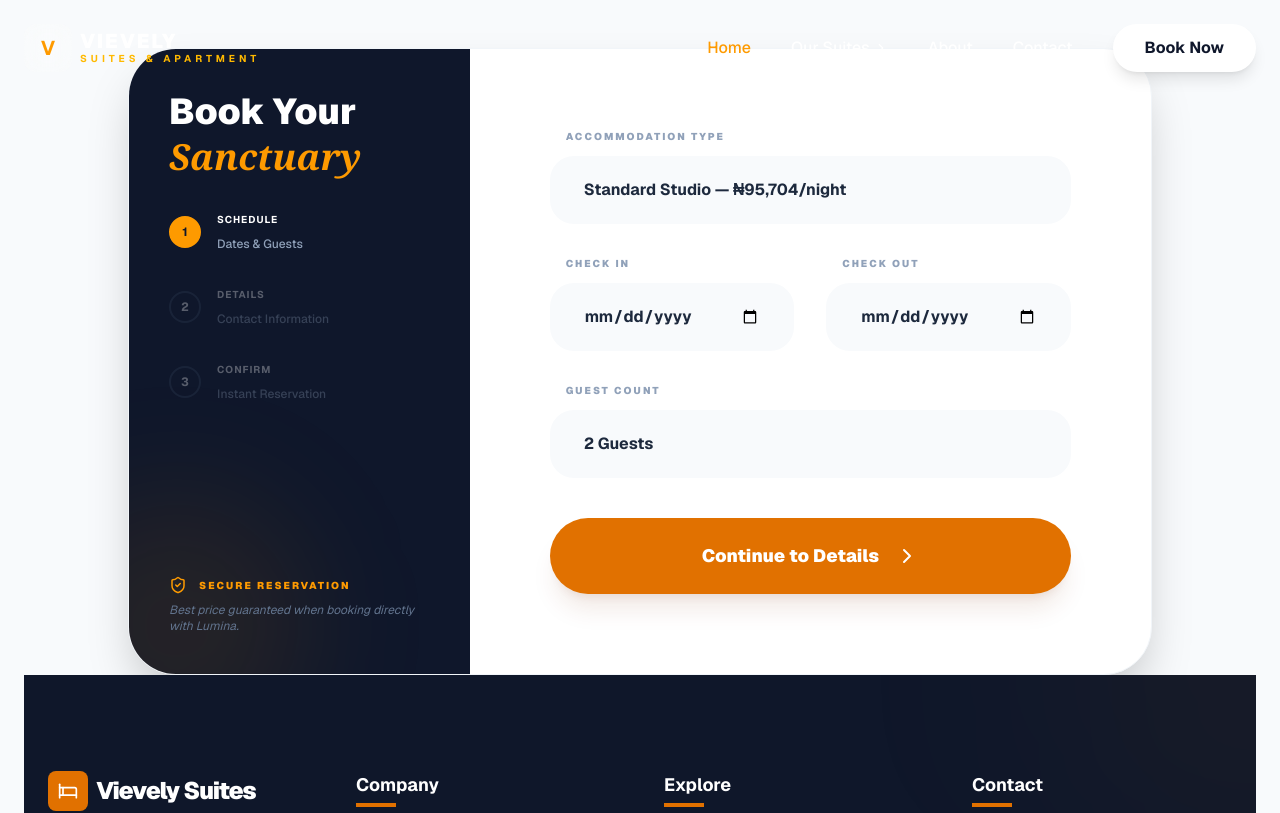
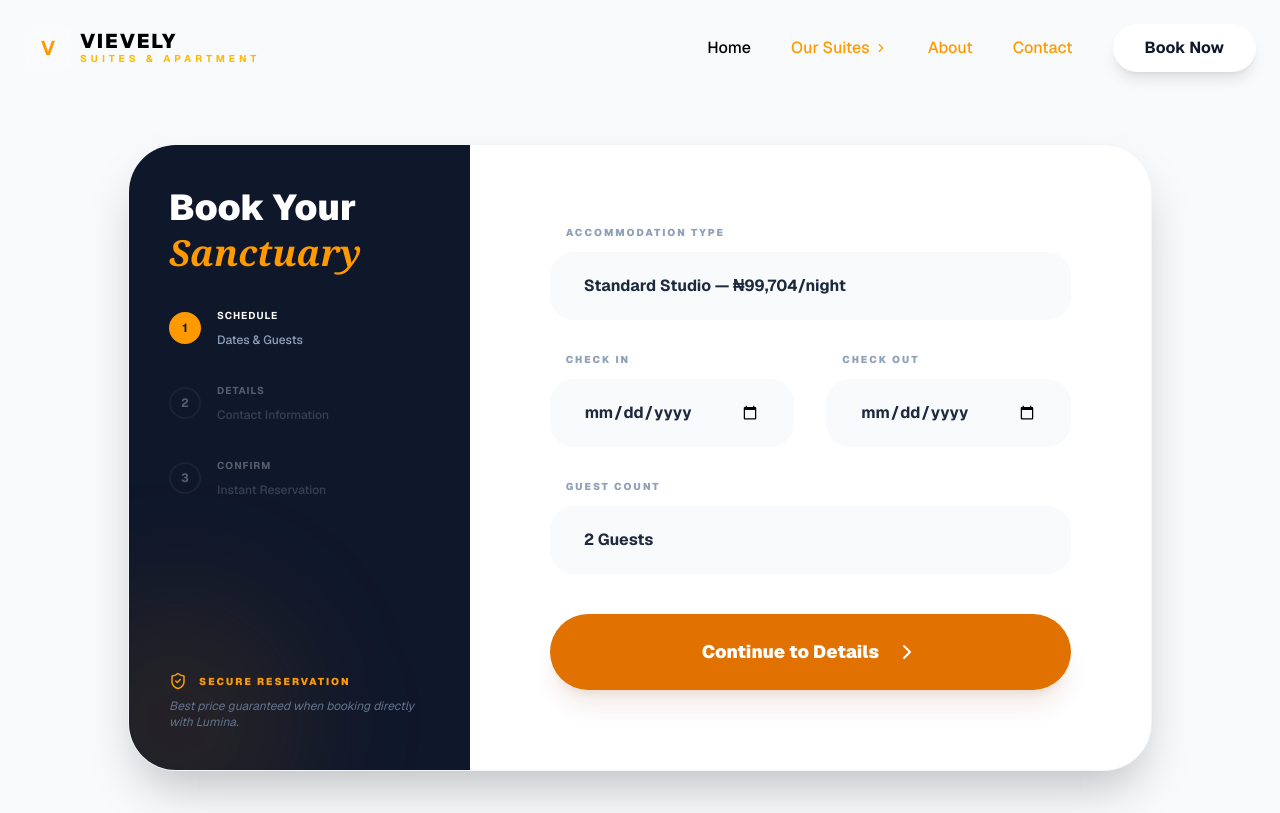
Before and after one commit to RolandMario/vievely-suites, a Next.js app: page /booking in a window 1280 px wide. Shown: the top 813 px of the page. Built offline with nearby package versions, Linux system fonts and the light colour scheme.

Commit message:
change prices August

```diff
--- a/app/booking/page.tsx
+++ b/app/booking/page.tsx
@@ -9,13 +9,13 @@ import Footer from '../components/footer';
 
 // Mocked SUITES data for the self-contained component
 const SUITES = [
-  { id: 'standard', name: 'Standard Studio', price: '95,704' },
-  { id: 'deluxe', name: 'Deluxe Studio', price: '108,099' },
-  { id: 'diplomatic', name: 'Diplomatic Suite', price: '157,299' },
-  { id: 'executive', name: 'Executive Suite', price: '162,610' },
-  { id: 'presidential', name: 'Presidential Suite', price: '260,800' },
+  { id: 'standard', name: 'Standard Studio', price: '99,704' },
+  { id: 'deluxe', name: 'Deluxe Studio', price: '113,099' },
+  { id: 'diplomatic', name: 'Diplomatic Suite', price: '162,299' },
+  { id: 'executive', name: 'Executive Suite', price: '167,610' },
+  { id: 'presidential', name: 'Presidential Suite', price: '262,800' },
 
-  { id: 'family', name: 'Family Suite', price: '358,974' }
+  { id: 'family', name: 'Family Suite', price: '375,800' }
 ];
 
 const BookingView = () => {
@@ -79,7 +79,7 @@ const BookingView = () => {
   return (
     <div className="pt-12 pb-24 bg-slate-50 min-h-screen px-6 font-sans">
       <Header/>
-      <div className="max-w-5xl mx-auto bg-white rounded-[3rem] shadow-2xl overflow-hidden border border-slate-100">
+      <div className="max-w-5xl mx-auto my-24 bg-white rounded-[3rem] shadow-2xl overflow-hidden border border-slate-100">
         <div className="grid md:grid-cols-12">
           {/* Sidebar Info */}
           <div className="md:col-span-4 bg-slate-900 p-10 text-white flex flex-col justify-between relative overflow-hidden min-h-[400px]">
--- a/app/components/navbar.tsx
+++ b/app/components/navbar.tsx
@@ -133,7 +133,7 @@ export default function Header({ navigateTo = (route:any, suite = null) => {}, c
             </div>
           </div>
           <div className="flex flex-col">
-            <span className={`text-xl font-black tracking-widest leading-none ${isScrolled ? 'text-slate-900' : 'text-white'}`}>VIEVELY</span>
+            <span className={`text-xl font-black tracking-widest leading-none ${isScrolled ? 'text-slate-900' : 'text-black'}`}>VIEVELY</span>
             <span className={`text-[10px] font-bold tracking-[0.4em] ${isScrolled ? 'text-amber-600' : 'text-amber-400'}`}>SUITES & APARTMENT</span>
           </div>
         </Link>
@@ -143,14 +143,14 @@ export default function Header({ navigateTo = (route:any, suite = null) => {}, c
           <Link
             // onClick={() => handleInternalNavigate('home')}
             href={'/'}
-            className={`transition-colors hover:text-amber-500 ${currentView === 'home' ? 'text-amber-500' : ''}`}
+            className={`transition-colors hover:text-amber-500 ${currentView === 'home' ? 'text-black' : 'text-amber-500'}`}
           >
             Home
           </Link>
 
           {/* Suites Dropdown */}
           <div className="relative group py-2">
-            <button className={`flex items-center gap-1 transition-colors hover:text-amber-500 ${currentView === 'suite-details' ? 'text-amber-500' : ''}`}>
+            <button className={`flex items-center gap-1 text-amber-500 transition-colors hover:text-amber-500 ${currentView === 'suite-details' ? 'text-black' : 'text-amber-500'}`}>
               Our Suites <ChevronRight size={14} className="group-hover:rotate-90 transition-transform" />
             </button>
             <div className="absolute top-full -left-4 w-64 bg-white shadow-2xl rounded-2xl overflow-hidden opacity-0 invisible group-hover:opacity-100 group-hover:visible transition-all border border-slate-100 p-2 transform translate-y-2 group-hover:translate-y-0">
@@ -170,14 +170,14 @@ export default function Header({ navigateTo = (route:any, suite = null) => {}, c
           <Link
             // onClick={() => handleInternalNavigate('about')}
             href={'/about'}
-            className={`transition-colors hover:text-amber-500 ${currentView === 'about' ? 'text-amber-500' : ''}`}
+            className={`transition-colors hover:text-amber-500 ${currentView === 'about' ? 'text-black' : 'text-amber-500'}`}
           >
             About
           </Link>
           <Link
             // onClick={() => handleInternalNavigate('contact')}
             href={'/contact'}
-            className={`transition-colors hover:text-amber-500 ${currentView === 'contact' ? 'text-amber-500' : ''}`}
+            className={`transition-colors hover:text-amber-500 ${currentView === 'contact' ? 'text-black' : 'text-amber-500'}`}
           >
             Contact
           </Link>
--- a/app/deluxe/page.tsx
+++ b/app/deluxe/page.tsx
@@ -17,7 +17,7 @@ export const SUITES = [
   {
     id: 'standard',
     name: 'Standard Suite',
-    price: '88,704',
+    price: '99,704',
     tagline: 'Refined Simplicity',
     description: 'Our Standard Suite offers a harmonious balance of comfort and style. Featuring signature bedding and handcrafted furniture, it provides a sanctuary for the solo traveler or couple looking for a peaceful city retreat.',
     features: ['King Bed', 'Rain Shower', 'Work Desk', 'City View', 'Smart Lighting'],
--- a/app/diplomatic/page.tsx
+++ b/app/diplomatic/page.tsx
@@ -31,7 +31,7 @@ export const SUITES = [
   {
     id: 'diplomatic',
     name: 'Diplomatic Suite',
-    price: '157,299',
+    price: '162,299',
     tagline: 'Unrivaled Grandeur',
     description: 'The Diplomatic Suite offers refined comfort with generous living space, ideal for extended stays or business travel. Featuring a separate living room, private bedroom, and balcony, this suite combines elegance, privacy, and convenience at great value.',
     features: ['King-size bed', 'Kitchenette', 'Stable high-speed Wi-Fi', 'Free parking', 'Gym access', 'Private Balcony'],
--- a/app/executive/page.tsx
+++ b/app/executive/page.tsx
@@ -45,7 +45,7 @@ export const SUITES = [
   {
     id: 'executive',
     name: 'Executive Suite',
-    price: '162,610',
+    price: '167,610',
     tagline: 'The Professional Choice',
     description: 'The Executive Suite is crafted for professionals and guests who value space, functionality, and privacy. With a separate living area, visitor’s toilet, and balcony, this suite delivers premium comfort while remaining budget-conscious.',
     features: ['King-size bed', 'Visitor’s toilet', 'Private balcony', 'Kitchen/Kitchenette', 'Stable high-speed Wi-Fi'],
--- a/app/family/page.tsx
+++ b/app/family/page.tsx
@@ -31,7 +31,7 @@ export const SUITES = [
   {
     id: 'family',
     name: 'Family Suite',
-    price: '358,974',
+    price: '375,800',
     tagline: 'Home Collective',
     description: 'The Family Suite is thoughtfully designed to accommodate families and groups in comfort and style. With a large living room, three private bedrooms, and a balcony, this suite ensures space, privacy, and affordability for unforgettable family stays.',
     features: ['3 Master Bedrooms', 'Private balcony', 'Kitchenette', 'Laundry Facilities', 'Separate living room'],
--- a/app/presidential/page.tsx
+++ b/app/presidential/page.tsx
@@ -31,7 +31,7 @@ export const SUITES = [
     {
     id: 'presidential',
     name: 'Presidential Suite',
-    price: '260,800',
+    price: '262,800',
     tagline: 'Unrivaled Grandeur',
     description: 'Our Presidential Suite offers an exceptional blend of luxury, space, and comfort. Featuring a spacious living room, two elegant bedrooms, and a private balcony, this suite is ideal for VIP guests, executives, or families seeking premium hotel accommodation.',
     features: ['2 Masters Bedroom','Separate living room', 'Private balcony', 'Kitchenette', 'Excellent room service', 'High-Security Access', 'Free parking'],
--- a/app/standard/page.tsx
+++ b/app/standard/page.tsx
@@ -17,7 +17,7 @@ export const SUITES = [
   {
     id: 'standard',
     name: 'Standard Studio',
-    price: '95,704',
+    price: '99,704',
     tagline: 'Refined Simplicity',
     description: 'Our Standard Studio is designed to deliver comfort, convenience, and affordability in one elegant space. Perfect for solo travelers and short stays, this studio offers a relaxing environment with modern furnishings and essential amenities, ensuring a seamless and enjoyable hotel experience.',
     features: ['King-size bed', 'Excellent room service', 'Stable high-speed Wi-Fi', 'Pressing iron', 'Free parking'],
```
Also changed, not shown: app/page.tsx (+6 -6 lines).
